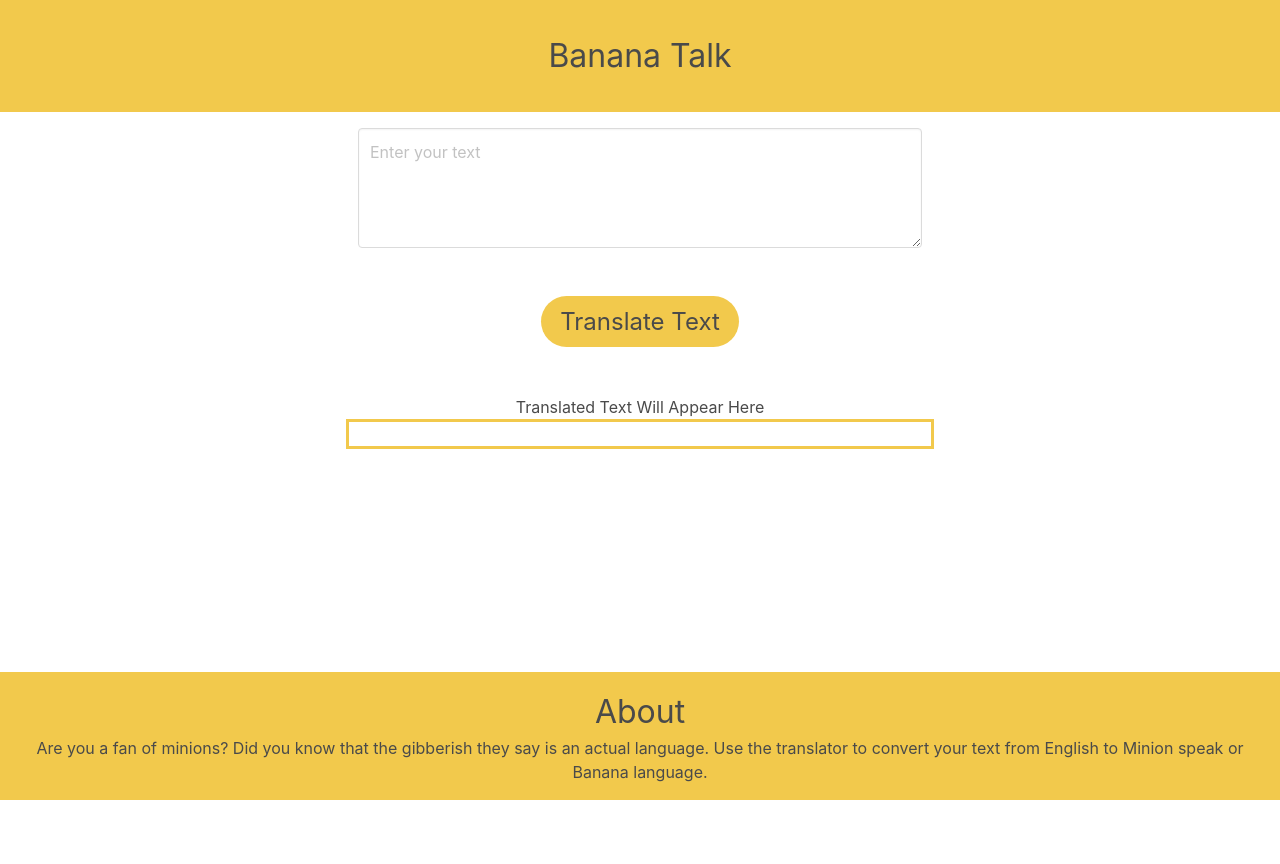
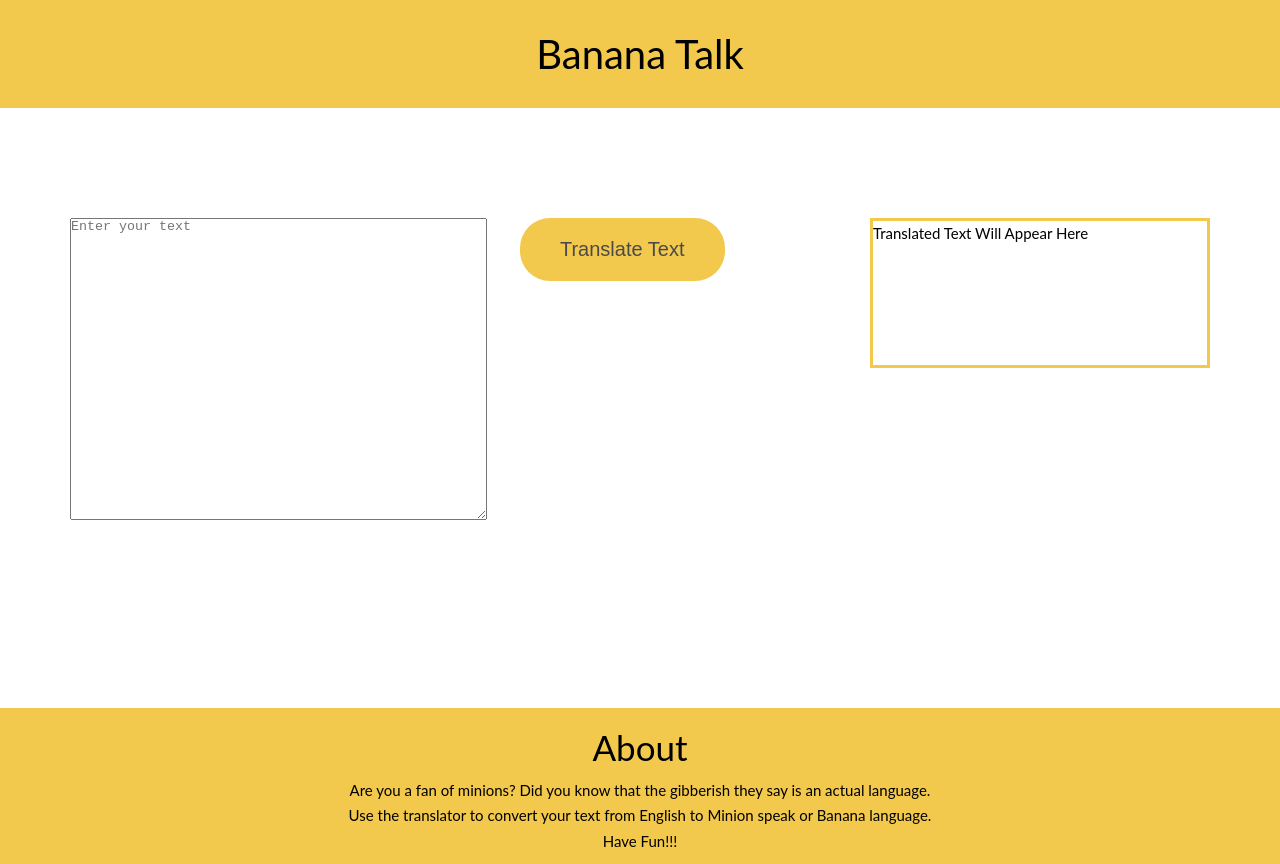
Before and after one commit to prithviBytes/minion_talk_neog-3, a plain HTML site: page index.html in a window 1280 px wide. Before the commit the page ends 800 px from the top, so only its background shows below. Drawn offline with nearby package versions, Linux system fonts and the light colour scheme.

Commit message:
removed framework

```diff
--- a/index.css
+++ b/index.css
@@ -1,13 +1,16 @@
-nav {
+header {
     background-color: #F2C94C;
     padding: 2rem;
-    font-size: 2rem;
+    font-size: 4rem;
+    margin-bottom: 10rem;
     text-align: center;
 }
 
 main {
+    margin-top: 3rem;
     padding: 1rem;
     margin: auto;
+    height: 50rem;
 }
 
 .input-text {
@@ -18,30 +21,33 @@ main {
 .output {
     border: 3px solid #f2c94c;
     font-size: 1.5rem;
+    height: 15rem;
 }
 
 footer {
     background-color: #F2C94C;
     padding: 1rem;
-    font-size: 1rem;
+    font-size: 1.5rem;
     text-align: center;
-    position: fixed;
-    bottom: 0;
 }
 
 .about {
-    font-size: 2rem;
+    font-size: 3.5rem;
 }
 
 .btn-translate {
     background-color: #f2c94c;
     color: #4A4A4A;
-    font-size: 1.5rem;
+    font-size: 2rem;
     border: none;
-    padding: .7rem 1.2rem;
+    padding: 2rem 4rem;
     border-radius: 30px;
     cursor: pointer;
+    margin: 0 auto;
     transition: all .2s;
+    position: relative;
+    margin-left: 5rem;
+
 }
 
 .btn-translate:hover {
--- a/index.html
+++ b/index.html
@@ -3,45 +3,36 @@
 <head>
     <meta charset="UTF-8">
     <meta name="viewport" content="width=device-width, initial-scale=1.0">
-    <link rel="stylesheet" href="https://cdn.jsdelivr.net/npm/bulma@0.9.1/css/bulma.min.css">
     <link rel="stylesheet" href="index.css">
+    <link rel="stylesheet" href="style1.css">
     <title>Banana Talk</title>
 </head>
 <body>
-    <nav>
+    <header>
         <div>
             Banana Talk
         </div>
-    </nav>
-    <div class="container mt-4">
-        <div class="columns">
-            <div class="column"></div>
-            <div class="column is-half">
-                <textarea class="textarea" placeholder="Enter your text" rows="4" cols="50"></textarea>
+    </header>
+    <main>
+        <div class="row">
+            <div class="col-1-of-3">
+                <textarea class="textarea" placeholder="Enter your text" rows="20" cols="50"></textarea>
             </div>
-            <div class="column"></div>
+            <div class="col-1-of-3">
+                <button class="btn-translate">Translate Text</button>
+            </div>
+            <div class="col-1-of-3">
+                <div class="output">
+                        Translated Text Will Appear Here
+                </div>
+            </div>
         </div>
-    </div>
-    <div class="container has-text-centered mt-6">
-        <button class="btn-translate">Translate Text</button>
-    </div>
-    <div class="container has-text-centered mt-6">
-        <div class="conatainer mb-3">
-            Translated Text Will Appear Here
-        </div>
-        <div class="columns">
-            <div class="column"></div>
-            <div class="column is-half output">
-
-            </div>
-            <div class="column"></div>
-        </div>
-    </div>
+    </main>
     <footer>
         <div class="about">
             About
         </div>
-            Are you a fan of minions? Did you know that the gibberish they say is an actual language. Use the translator to convert your text from English to Minion speak or Banana language.
+            Are you a fan of minions? Did you know that the gibberish they say is an actual language.<br> Use the translator to convert your text from English to Minion speak or Banana language.<br> Have Fun!!!
     </footer>
     <script src="index.js"></script>
 </body>
--- /dev/null
+++ b/style1.css
@@ -0,0 +1,95 @@
+*,
+*::after,
+*::before {
+    margin: 0;
+    padding: 0;
+    box-sizing: inherit;
+}
+
+html {
+    font-size: 62.5%;
+    @media only screen and (max-width: 56.25em) {
+        font-size: 56.25%;
+    }
+    @media only screen and (max-width: 75em) {
+        font-size: 50%;
+    }
+    @media only screen and (min-width: 112.5em) {
+        font-size: 75%;
+    }
+}
+
+body {
+    box-sizing: border-box;
+}
+@media only screen and (max-width: 56.25em) {
+    body {
+        padding: 0;
+    }
+}
+body {
+    font-family: "Lato", sans-serif;
+    font-weight: 400;
+    line-height: 1.7;
+}
+
+.row {
+    max-width: 114rem;
+    margin: 0 auto;
+
+}
+.row:not(:last-child) {
+    margin-bottom: 8rem;
+}
+@media only screen and (max-width: 56.25em) {
+    .row:not(:last-child) {
+      margin-bottom: 6rem;
+    }
+}
+@media only screen and (max-width: 56.25em) {
+  .row {
+    max-width: 50rem;
+    padding: 0 3rem;
+}
+}
+.row::after {
+    content: "";
+    display: table;
+    clear: both;
+}
+.row [class^="col-"] {
+    float: left;
+}
+.row [class^="col-"]:not(:last-child) {
+    margin-right: 6rem;
+}
+@media only screen and (max-width: 56.25em) {
+    .row [class^="col-"]:not(:last-child) {
+      margin-right: 0;
+      margin-bottom: 6rem;
+    }
+}
+@media only screen and (max-width: 56.25em) {
+  .row [class^="col-"] {
+    width: 100% !important;
+}
+}
+
+.row .col-1-of-2 {
+    width: calc((100% - 6rem) / 2);
+}
+.row .col-1-of-3 {
+    width: calc((100% - 2 * 6rem) / 3);
+}
+.row .col-2-of-3 {
+    width: calc(2 * ((100% - 2 * 6rem) / 3) + 6rem);
+}
+.row .col-1-of-4 {
+    width: calc((100% - 3 * 6rem) / 4);
+}
+.row .col-2-of-4 {
+    width: calc(2 * ((100% - 3 * 6rem) / 4) + 6rem);
+}
+.row .col-3-of-4 {
+    width: calc(3 * ((100% - 3 * 6rem) / 4) + 2 * 6rem);
+}
```
Also changed, not shown: 1 other file.
